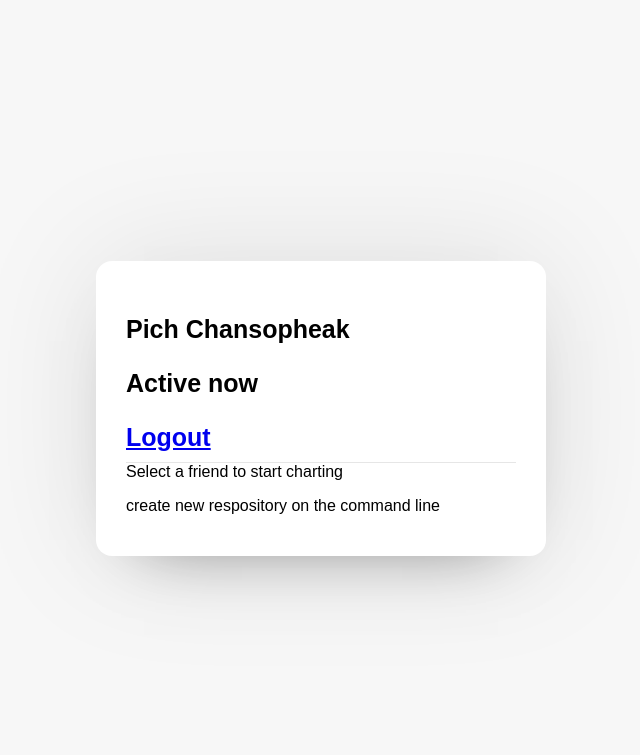
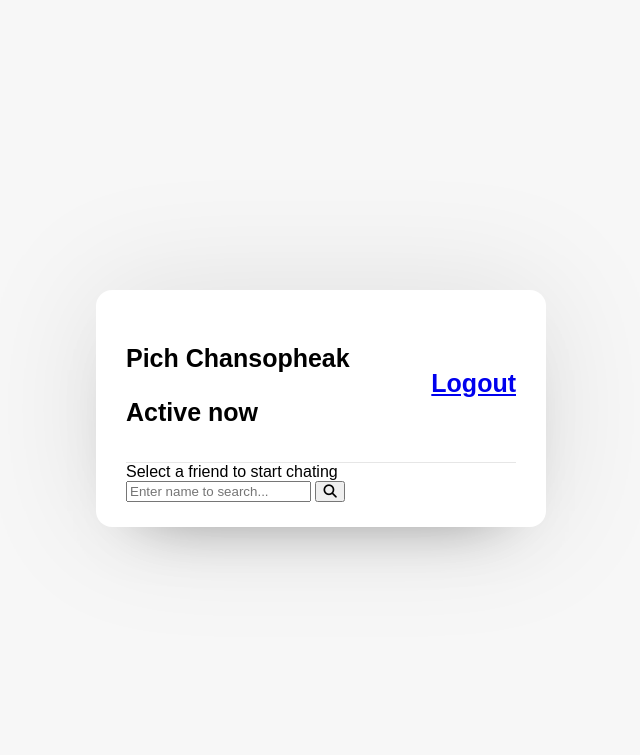
Before and after one commit to Pich-Chansopheak/Web_Web_Services, a PHP site: page /users.html in a window 1280 px wide. Shown: the top 755 px of the page, without its empty margins (319-959 px from the left). Run offline with PHP 8.4, Linux system fonts and the light colour scheme; some libraries are stand-ins or nearby versions.

Commit message:
edit user

```diff
--- a/css/style.css
+++ b/css/style.css
@@ -98,6 +98,17 @@ body {
 .form .link a:hover{
     text-decoration: underline;
 }
+/* User Area css */
+.users{
+    padding: 25px 30px;
+}
+
+.users header{
+    display: flex;
+    align-items: center;
+    justify-content: space-between;
+}
+
 /* chat Area css */
 .chat-area header{
     background-color: rgb(255, 255, 255);
--- a/users.html
+++ b/users.html
@@ -21,8 +21,9 @@
                 <a href="#" class="logout">Logout</a>
             </header>
             <div class="search">
-                <span class="text">Select a friend to start charting</span>
-                <p> create new respository on the command line</p>
+                <span class="text">Select a friend to start chating</span>
+                <input type="text" placeholder="Enter name to search...">
+                <button> <i class="fas fa-search"></i></button>
             </div>
         </section>
     </div>
```
